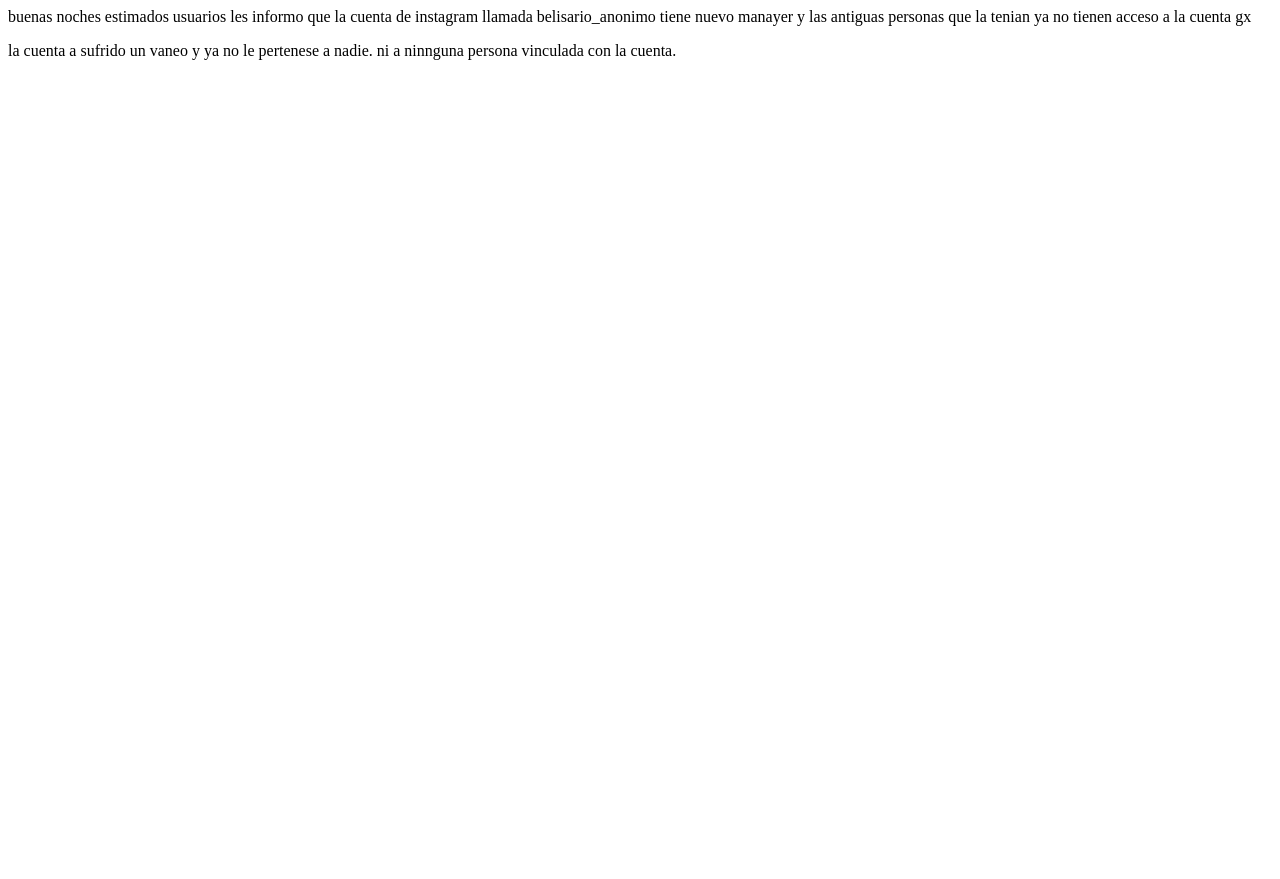
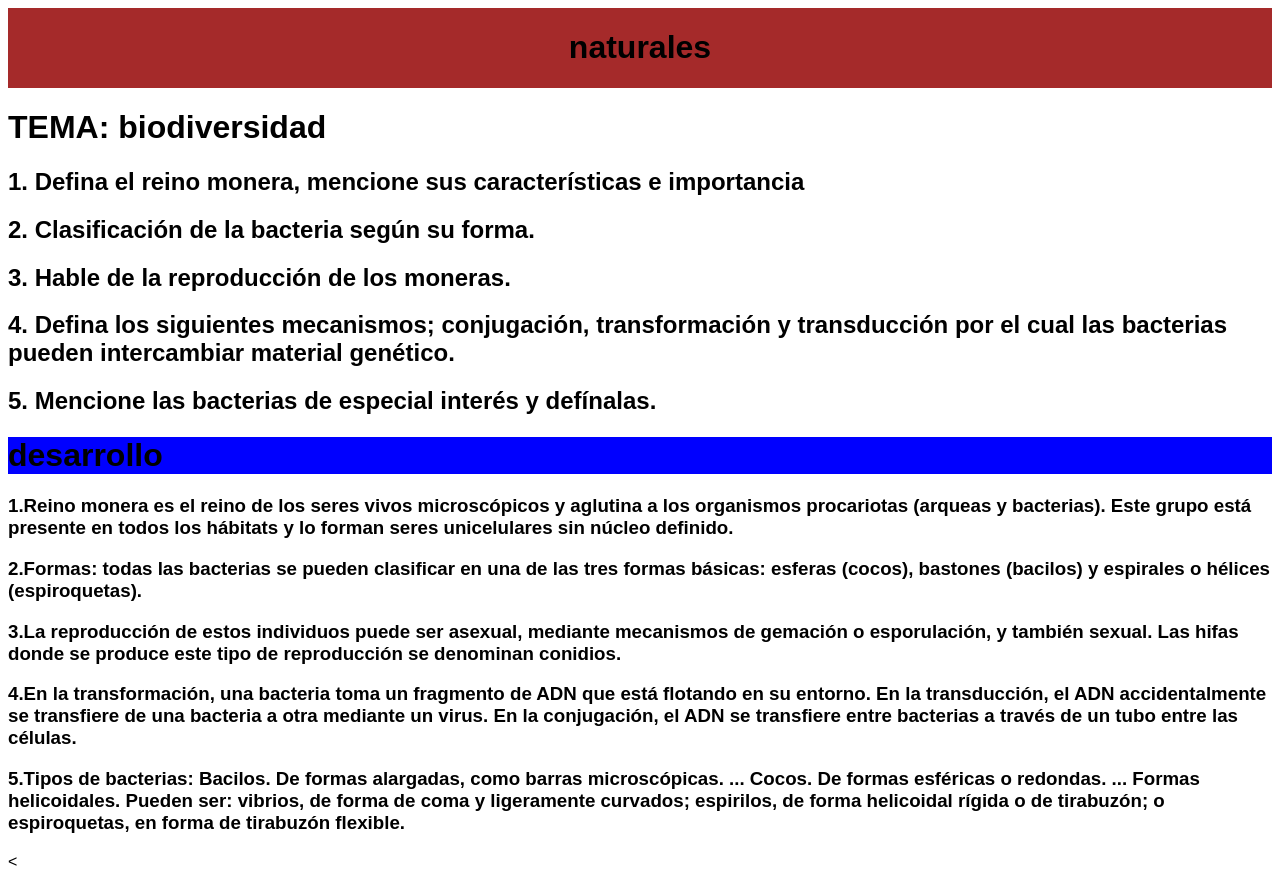
Before and after one commit to siftrait/bug-free-doodle, a plain HTML site: page index.html in a window 1280 px wide. Before the commit the page ends 800 px from the top, so only its background shows below. Drawn offline with Linux system fonts and the light colour scheme.

Commit message:
Add files via upload

```diff
--- a/index.html
+++ b/index.html
@@ -1,15 +1,46 @@
 <!DOCTYPE html>
 <html lang="en">
 <head>
-    <meta charset="UTF-8">
-    <meta http-equiv="X-UA-Compatible" content="IE=edge">
-    <meta name="viewport" content="width=device-width, initial-scale=1.0">
-    <title>Document</title>
+    <title> document</title>
+    <link rel="stylesheet" href="style.css">
 </head>
 <body>
-    buenas noches estimados usuarios les informo que la cuenta de instagram
-    llamada belisario_anonimo tiene nuevo manayer y las antiguas personas que la
-    tenian ya no tienen acceso a la cuenta gx
-    <p> la cuenta a sufrido un vaneo y ya no le pertenese a nadie. ni a ninnguna persona vinculada con la cuenta.</p>
+  <div class="contenedor">
+    <h1>naturales</h1>
+
+  </div>
+  <div class="titulo">
+    <p><h1>TEMA: biodiversidad</h1></p>
+  </div>
+  <div class="preguntas ">
+    <p><h2>1.	Defina el reino monera, mencione sus características e importancia</h2></p>
+    <p><h2>2.	Clasificación de la bacteria según su forma. </h3></p>
+    <p><h2>3.	Hable de la reproducción de los moneras.</h2></p>
+    <p><h2>4.	Defina los siguientes mecanismos; conjugación, transformación y transducción
+      por el cual las bacterias pueden intercambiar material genético. </h2></p>
+    <p><h2>5.	Mencione las bacterias de especial interés y defínalas.</h2></p>
+  </div>
+  <div class="desarrollo">
+    <p><h1>desarrollo</h1></p>
+  </div>
+  <div class="respuestas">
+    <p><h3>1.Reino monera es el reino de los seres vivos microscópicos y aglutina a los organismos
+      procariotas (arqueas y bacterias). Este grupo está presente en todos los hábitats y lo forman
+      seres unicelulares sin núcleo definido.</h3></p>
+      <p><h3>2.Formas: todas las bacterias se pueden clasificar en una de las tres formas básicas: esferas
+      (cocos), bastones (bacilos) y espirales o hélices (espiroquetas).</h3></p>
+      <p><h3>3.La reproducción de estos individuos puede ser asexual, mediante mecanismos de gemación o esporulación,
+        y también sexual. Las hifas donde se produce este tipo de reproducción se denominan conidios.</h3></p>
+      <p><h3>4.En la transformación, una bacteria toma un fragmento de ADN que está flotando en su entorno. En la
+        transducción, el ADN accidentalmente se transfiere de una bacteria a otra mediante un virus. En la conjugación,
+         el ADN se transfiere entre bacterias a través de un tubo entre las células.</h3></p>
+      <p><h3>5.Tipos de bacterias:
+        Bacilos. De formas alargadas, como barras microscópicas. ...
+        Cocos. De formas esféricas o redondas. ...
+        Formas helicoidales. Pueden ser: vibrios, de forma de coma y ligeramente curvados; espirilos, de forma helicoidal rígida o de tirabuzón; o espiroquetas, en forma de tirabuzón flexible.
+        </h3></p>
+      <
+  </div>
+
 </body>
 </html>
--- /dev/null
+++ b/style.css
@@ -0,0 +1,15 @@
+body{
+    font-family: sans-serif;
+}
+.contenedor{
+background-color: brown;
+height: auto;
+
+
+display: flex;
+justify-content: center;
+}
+.desarrollo{
+    background-color: blue;
+    height: auto;
+}
```
